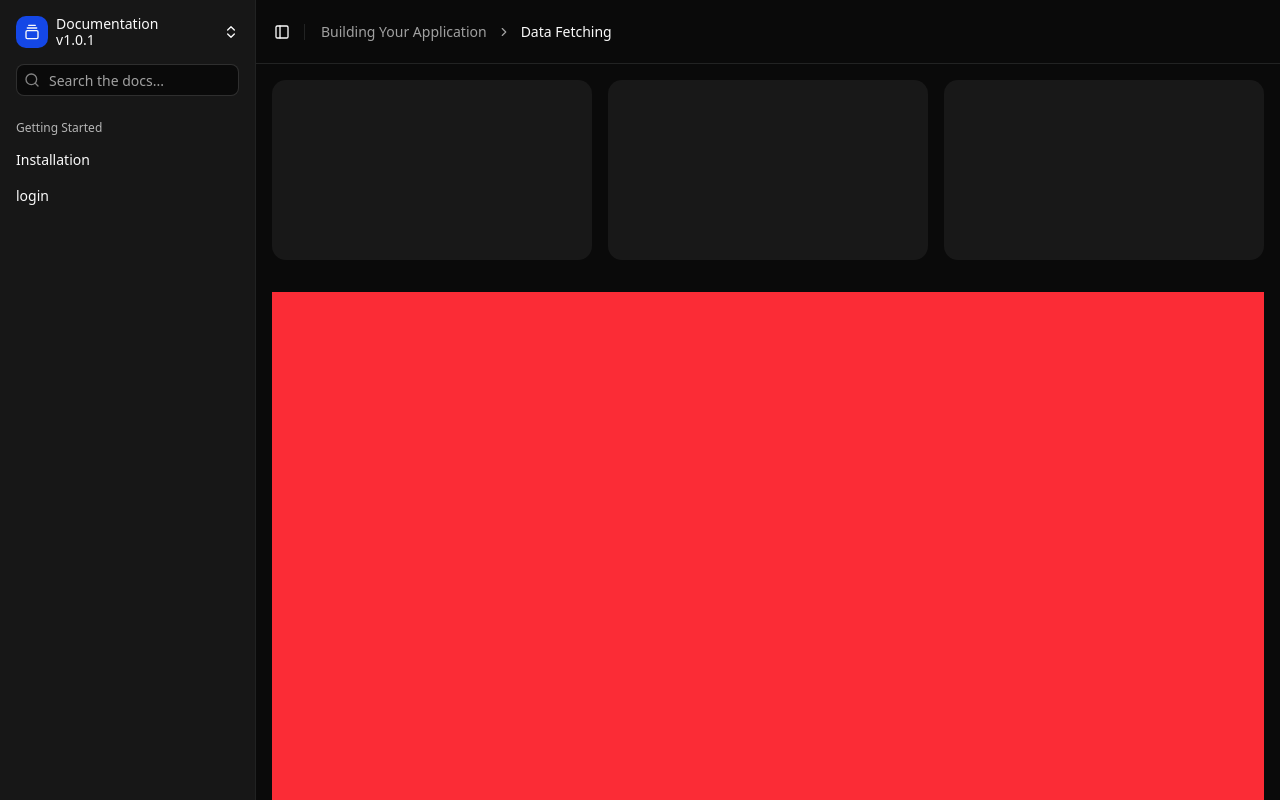
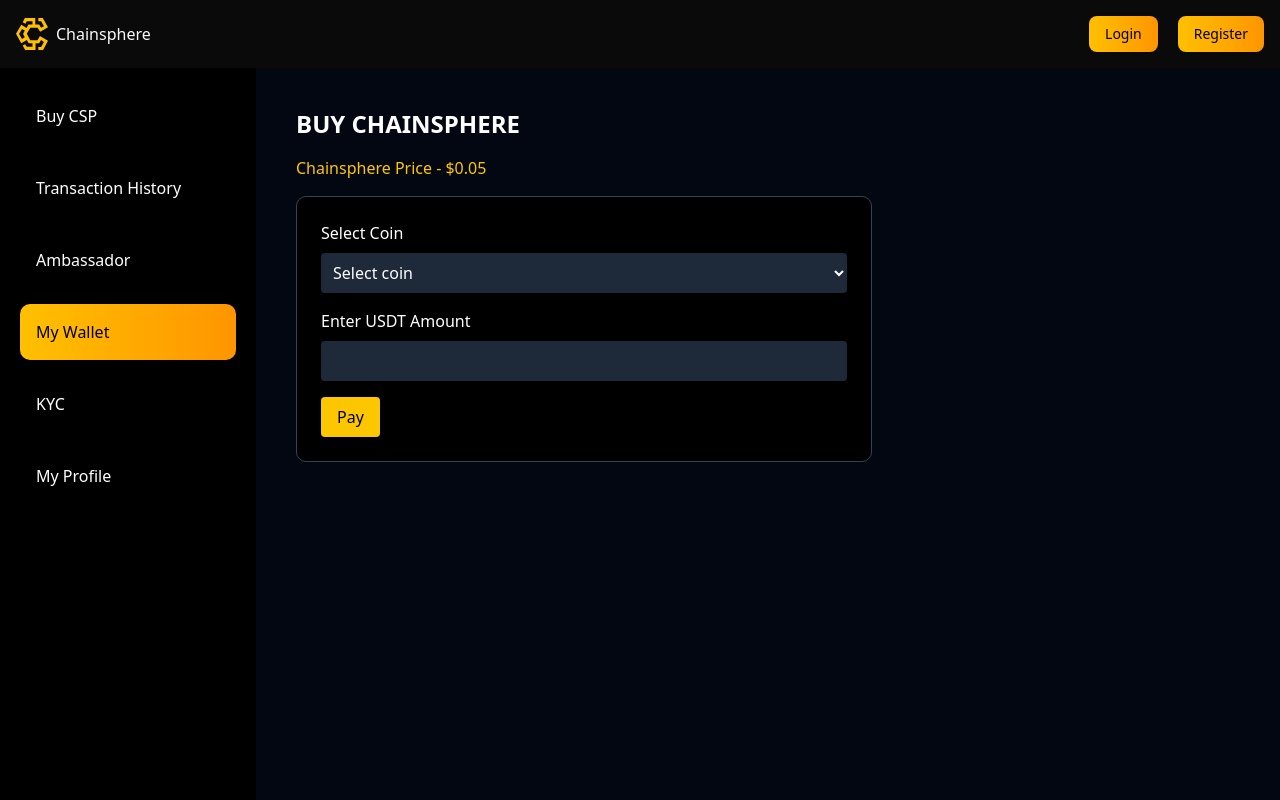
Before and after one commit to rishavmahapatra/chainsphere-frontend, a Next.js app: page /dashboard in a window 1280 px wide. Shown: the top 800 px of the page. Built offline with nearby package versions, Linux system fonts and the light colour scheme.

Commit message:
dashboard created

```diff
--- a/src/app/buy_csp/page.jsx
+++ b/src/app/buy_csp/page.jsx
@@ -3,13 +3,18 @@ import { Button } from "@/components/ui/button";
 import { ethers } from "ethers";
 import { useState, useEffect } from "react";
 import abi from "@/contract/ico.json";
+import abi1 from "@/contract/usdt.json";
 import {ICO_CONTRACT_ADDRESS} from "@/.env/config.js";
+import {USDT_CONTRACT_ADDRESS} from "@/.env/config.js";
 import { Input } from "@/components/ui/input";
+import { Label } from "@/components/ui/label";
+import LayoutWrapper from '@/components/LayoutWrapper';
 
 export default function BuyCSP() {
   const [currentAccount, setCurrentAccount] = useState(null);
    const [signer, setSigner] = useState(null);
   const [contract, setContract] = useState(null);
+  const [contract1, setContract1] = useState(null);
   const [message, setMessage] = useState("");
 
   useEffect(() => {
@@ -18,6 +23,8 @@ export default function BuyCSP() {
       const provider = new ethers.BrowserProvider(window.ethereum);
       const signer = await provider.getSigner();
       const contract = new ethers.Contract(ICO_CONTRACT_ADDRESS, abi, signer);
+      const contract1 = new ethers.Contract(USDT_CONTRACT_ADDRESS, abi1, signer);
+      setContract1(contract1);
       console.log(`contract ----->`, contract)
       setSigner(signer);
       setContract(contract);
@@ -26,6 +33,7 @@ export default function BuyCSP() {
     }
     initialize();
   }, []);
+
 
   const connectWallet = async () => {
     try {
@@ -43,29 +51,33 @@ export default function BuyCSP() {
     }
   };
 
-  async function StartTime(time) {
+
+  async function BuyToken(i,amount) {
     try {
-        const tx = await contract.setStartTime(time)
-        await tx.wait();
-        alert("ico startTime set successfully");
-    }catch(error){
-        console.error("Error fetching start time:", error);
-        alert("Error fetching start time");
-    }
-  }
-  async function BuyToken(amount) {
-    try {
+        if(i===0){
+            const tx = await contract.buyToken(0, { value: amount });
+            await tx.wait();
+            alert("BNB payment successful, Token transaction successful!");
+            console.log(tx);
+        }
+        else{
+        const usdtContract = await contract1.approve(ICO_CONTRACT_ADDRESS, amount);
+        await usdtContract.wait();
+        console.log(usdtContract);
         const tx = await contract.buyToken(amount)
         await tx.wait();
         alert("Token transaction successful");
         console.log(tx);
+    }
+
     }catch(error){
-        console.error("Error fetching start time:", error);
+        console.error("Error:", error);
         alert("Token transaction unsuccessful");
     }
   }
 
   return (
+      <LayoutWrapper>
     <div>
       <div className="buy-csp-container flex flex-col items-center justify-center">
         <h1 className="text-3xl font-bold">Buy CSP</h1>
@@ -75,10 +87,12 @@ export default function BuyCSP() {
         </Button>
         {currentAccount && <p>Connected account: {currentAccount}</p>}
       </div>
-      <Input></Input>
-      <Button onClick={()=>BuyToken(2000)}>
+      <Label htmlFor="amount">Amount</Label>
+      <Input id="amount" type="number" placeholder="Enter amount" />
+      <Button onClick={()=>BuyToken(1,200)}>
         Buy CSP
       </Button>
     </div>
+    </LayoutWrapper>
   );
 }
--- a/src/app/dashboard/page.jsx
+++ b/src/app/dashboard/page.jsx
@@ -1,56 +1,29 @@
-import { AppSidebar } from "@/components/app-sidebar"
-import { LoginForm } from "@/components/login-form";
-import {
-  Breadcrumb,
-  BreadcrumbItem,
-  BreadcrumbLink,
-  BreadcrumbList,
-  BreadcrumbPage,
-  BreadcrumbSeparator,
-} from "@/components/ui/breadcrumb"
-import { Separator } from "@/components/ui/separator"
-import {
-  SidebarInset,
-  SidebarProvider,
-  SidebarTrigger,
-} from "@/components/ui/sidebar"
+import LayoutWrapper from '@/components/LayoutWrapper';
 
-export default function Page() {
+export default function BuyCSPPage() {
   return (
-    <SidebarProvider>
-      <AppSidebar />
-      <SidebarInset>
-        <header className="flex h-16 shrink-0 items-center gap-2 border-b px-4">
-          <SidebarTrigger className="-ml-1" />
-          <Separator orientation="vertical" className="mr-2 data-[orientation=vertical]:h-4" />
-          <Breadcrumb>
-            <BreadcrumbList>
-              <BreadcrumbItem className="hidden md:block">
-                <BreadcrumbLink href="#">
-                  Building Your Application
-                </BreadcrumbLink>
-              </BreadcrumbItem>
-              <BreadcrumbSeparator className="hidden md:block" />
-              <BreadcrumbItem>
-                <BreadcrumbPage>Data Fetching</BreadcrumbPage>
-              </BreadcrumbItem>
-            </BreadcrumbList>
-          </Breadcrumb>
-        </header>
-        <div className="flex flex-1 flex-col gap-4 p-4">
-          <div className="grid auto-rows-min gap-4 md:grid-cols-3">
-            <div className="bg-muted/50 aspect-video rounded-xl" />
-            <div className="bg-muted/50 aspect-video rounded-xl" />
-            <div className="bg-muted/50 aspect-video rounded-xl" />
-          </div>
-          <div className="bg-muted/50 min-h-[100vh] flex-1 rounded-xl md:min-h-min" />
-          <div className="h-screen bg-red-500" />
-          <div id="demo" className="h-screen bg-blue-500" />
-          <div id='login' >
-            <LoginForm />
-          </div>
+    <LayoutWrapper>
+      <h1 className="text-2xl font-bold mb-4">BUY CHAINSPHERE</h1>
+      <p className="text-yellow-400 mb-4">Chainsphere Price - $0.05</p>
+      <div className="bg-black border border-gray-700 p-6 rounded-lg max-w-xl">
+        <div className="mb-4">
+          <label className="block mb-2">Select Coin</label>
+          <select className="w-full p-2 bg-gray-800 text-white rounded">
+            <option value="">Select coin</option>
+            <option value="">Select </option>
+            <option value="">Select con</option>
+            <option value="">Select coi</option>
+          </select>
+
         </div>
-      </SidebarInset>
-    </SidebarProvider>
+        <div className="mb-4">
+          <label className="block mb-2">Enter USDT Amount</label>
+          <input type="number" className="w-full p-2 bg-gray-800 text-white rounded" />
+        </div>
+        <button className="bg-yellow-400 text-black px-4 py-2 rounded hover:bg-yellow-500">
+          Pay
+        </button>
+      </div>
+    </LayoutWrapper>
   );
 }
--- a/src/app/layout.js
+++ b/src/app/layout.js
@@ -1,5 +1,7 @@
+
 import { Geist, Geist_Mono } from "next/font/google";
 import "./globals.css";
+import Navbar from "@/components/Navbar";
 
 const geistSans = Geist({
   variable: "--font-geist-sans",
@@ -22,6 +24,7 @@ export default function RootLayout({ children }) {
       <body
         className={`${geistSans.variable} ${geistMono.variable} antialiased`}
       >
+        <Navbar />
         {children}
       </body>
     </html>
--- a/src/app/page.js
+++ b/src/app/page.js
@@ -1,10 +1,9 @@
+
 import Landing from "@/components/Landing";
-import Navbar from "@/components/Navbar";
 
 export default function page() {
   return (
     <div>
-      <Navbar />
       <Landing />
     </div>
   );
--- /dev/null
+++ b/src/components/LayoutWrapper.js
@@ -0,0 +1,14 @@
+'use client';
+
+import Sidebar from './Sidebar';
+
+export default function LayoutWrapper({ children }) {
+  return (
+    <div className="flex">
+      <Sidebar />
+      <main className="flex-1 bg-gray-950 text-white p-10 min-h-screen">
+        {children}
+      </main>
+    </div>
+  );
+}
--- /dev/null
+++ b/src/components/Sidebar.js
@@ -0,0 +1,30 @@
+'use client';
+
+import Link from 'next/link';
+import { usePathname } from 'next/navigation';
+
+const menuItems = [
+  { name: 'Buy CSP', path: '/buy_csp' },
+  { name: 'Transaction History', path: '/transaction-history' },
+  { name: 'Ambassador', path: '/ambassador' },
+  { name: 'My Wallet', path: '/dashboard' },
+  { name: 'KYC', path: '/kyc' },
+  { name: 'My Profile', path: '/profile' },
+];
+
+export default function Sidebar() {
+  const pathname = usePathname();
+
+  return (
+    <div className="w-64 bg-black text-white h-screen p-5">
+
+      <ul>
+        {menuItems.map(item => (
+          <li key={item.name} className={`mb-4 p-2 ${pathname === item.path ? 'bg-gradient-to-r from-[#FFC000] to-[#FF9500] p-2 rounded-lg text-black' : ''}`}>
+            <Link href={item.path} className="block hover:bg-gradient-to-r from-[#FFC000] to-[#FF9500] p-2 rounded-lg">{item.name}</Link>
+          </li>
+        ))}
+      </ul>
+    </div>
+  );
+}
```
